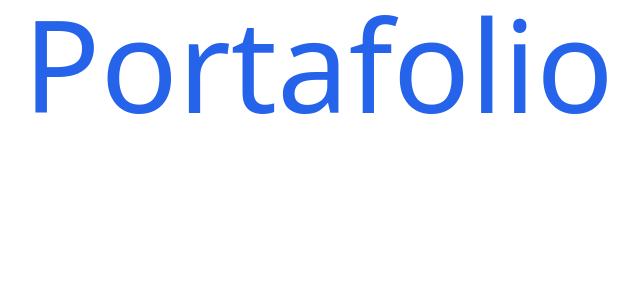
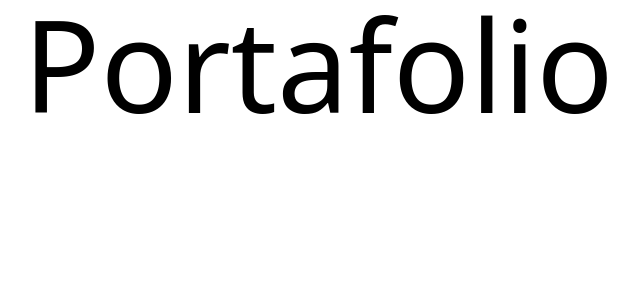
Before and after one commit to davidlondonor/portafolio, a Next.js app: page / in a window 1280 px wide. Shown: the top 300 px of the page, without its empty margins (9-649 px from the left). Built offline with nearby package versions, Linux system fonts and the light colour scheme.

Commit message:
instalaciones basicas y modelado

```diff
--- a/pages/index.js
+++ b/pages/index.js
@@ -12,7 +12,10 @@ export default function Home() {
 			</Head>
 
 			<main className="">
-				<h1 className="text-9xl text-blue-600 font-thin">
+				<h1
+					className="text-9xl text-
+         font-thin"
+				>
 					<a href="https://nextjs.org">Portafolio</a>
 				</h1>
 			</main>
```
